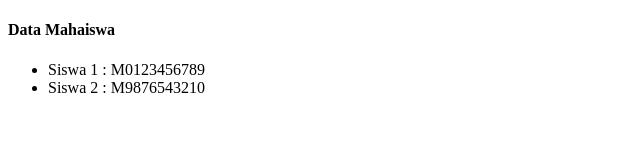
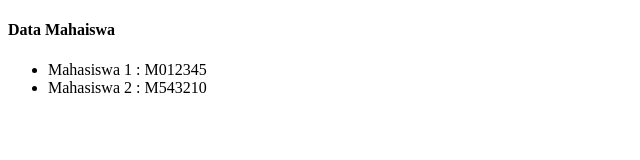
Before and after one commit to nenfie/git-tutorial, a plain HTML site: page mahasiswa.html in a window 1280 px wide. Shown: the full height of the page, 0-640 px from the left. Drawn offline with Linux system fonts and the light colour scheme.

Commit message:
Update mahasiswa.html

```diff
--- a/mahasiswa.html
+++ b/mahasiswa.html
@@ -9,8 +9,8 @@
 <body>
     <h4>Data Mahaiswa</h4>
     <ul>
-        <li>Siswa 1 : M0123456789</li>
-        <li>Siswa 2 : M9876543210</li>
+        <li>Mahasiswa 1 : M012345</li>
+        <li>Mahasiswa 2 : M543210</li>
     </ul>
 </body>
 </html>
```
